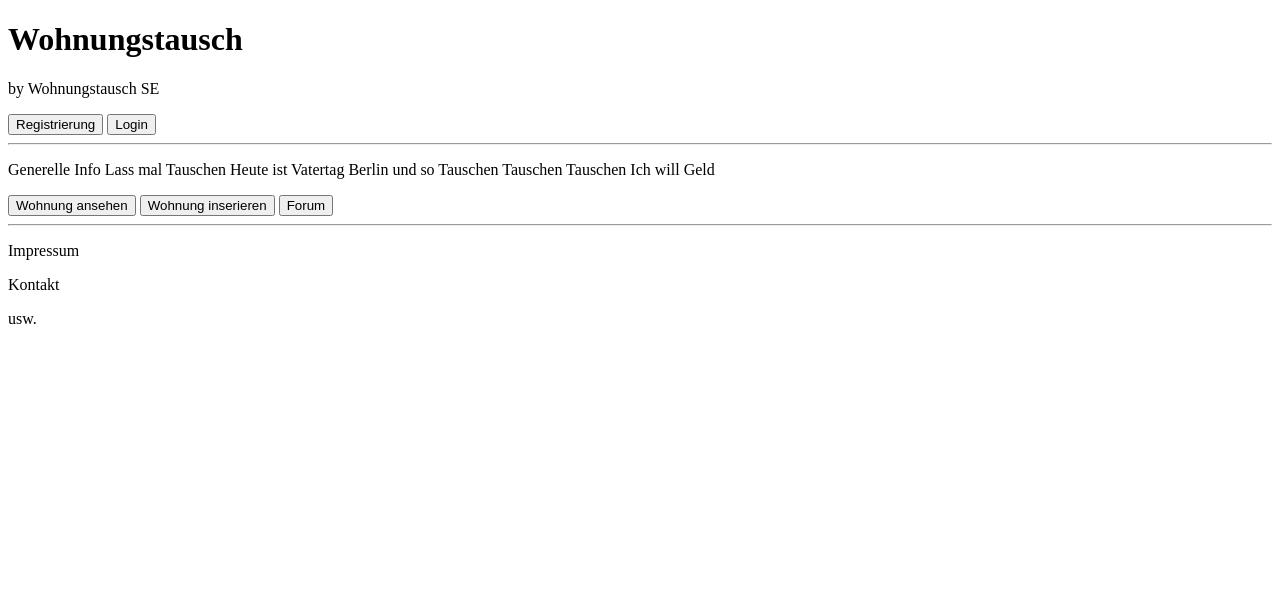
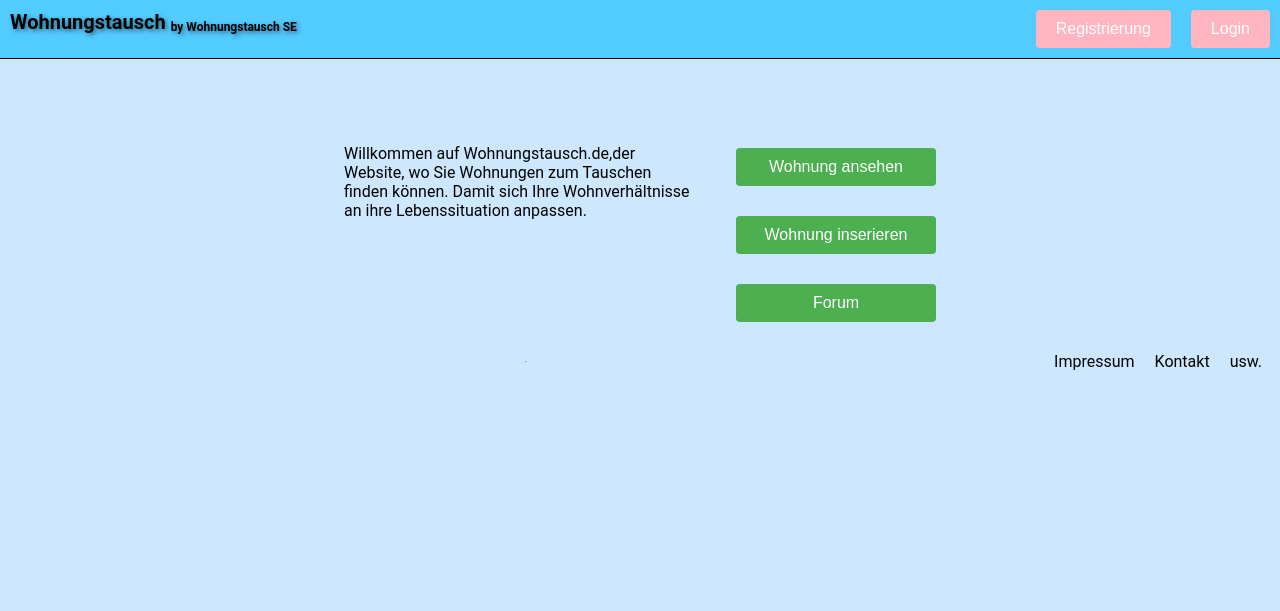
Before and after one commit to JuliusJupiter/DiligentPythons, a Python web app: template templates/base.html in a window 1280 px wide. Shown: the top 611 px of the page. Before the commit the page ends 324 px from the top, so only its background shows below. Run offline with Jinja, Linux system fonts and the light colour scheme; the template is opened without the code that fills it, so the values that code supplies are empty.

Commit message:
html überarbeitung

```diff
--- a/templates/base.html
+++ b/templates/base.html
@@ -1,42 +1,65 @@
 <!doctype html>
 <html lang=de>
     <head>
+        <link rel="stylesheet" type="text/css" href="style.css">
         <title>Wohnungstausch-Home</title>
+        <style>
+            .container {
+                display: flex;
+            }
+
+            .text-container {
+                flex: 1;
+                padding: 20px;
+            }
+
+            .button-container {
+                display: flex;
+                flex-direction: column;
+                align-items: flex-end;
+                padding: 20px;
+                align-items: right;
+            }
+            .button-container button {
+                width: 200px; /* oder eine andere gewünschte Breite */
+                margin-bottom: 10px;
+            }
+        </style>
     </head>
     <body>
-        <header>
-            <H1>Wohnungstausch</H1>
-            <p>by Wohnungstausch SE</p>
-            <button>Registrierung</button>
-            <button>Login</button>
-            <hr>
+        <header class="custom-header">
+            <div id="header">
+              <div id="websitename">Wohnungstausch</div>
+                <div id ="unternehmensname">by Wohnungstausch SE</div>
+              <button id="login-button">Login</button>
+              <button id="login-button">Registrierung</button>
+            </div>
           </header>
 
         <main>
-            <div class="left">
-                <p>Generelle Info
-
-                    Lass mal Tauschen
-
-                    Heute ist Vatertag
-
-                    Berlin und so
-                    Tauschen Tauschen Tauschen
-
-                    Ich will Geld</p>
+            <div class="container">
+                <div class="text-container">
+                    <p>Willkommen auf Wohnungstausch.de,der Website, wo Sie Wohnungen zum
+                        Tauschen finden können.
+                        Damit sich Ihre Wohnverhältnisse
+                         an ihre Lebenssituation anpassen.</p>
                 </div>
-            <div class="right">
+                <div class="button-container">
                     <button>Wohnung ansehen</button>
                     <button>Wohnung inserieren</button>
                     <button>Forum</button>
+                </div>
             </div>
         </main>
 
         <footer>
             <hr>
-            <p>Impressum </p>
+            <div class="footer-links">
+              <p>Impressum</p>
               <p>Kontakt</p>
               <p>usw.</p>
+            </div>
         </footer>
+
     </body>
 </html>
```
Also changed, not shown: templates/inserierung.html (+9 -49 lines), templates/login.html (+10 -29 lines), templates/registrierung.html (+14 -30 lines). Lines whose indentation alone changed are shown as unchanged.
